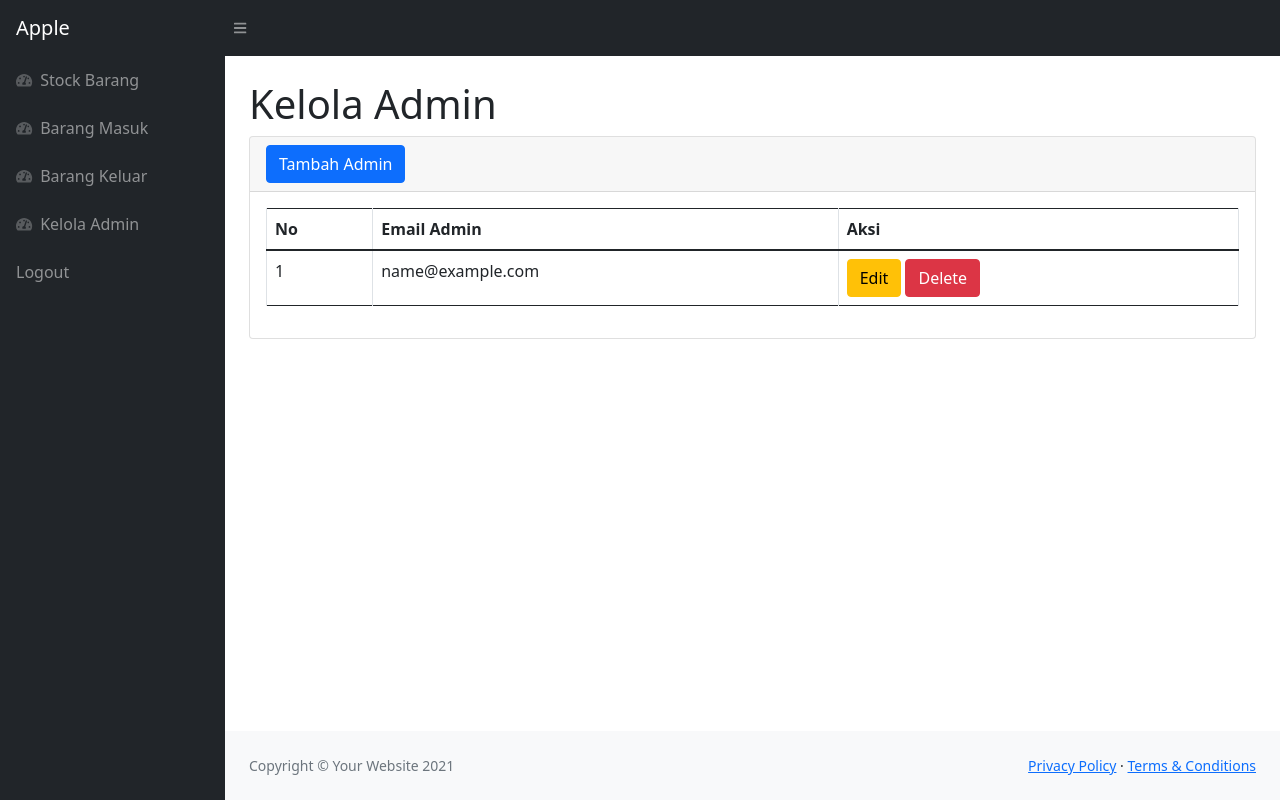
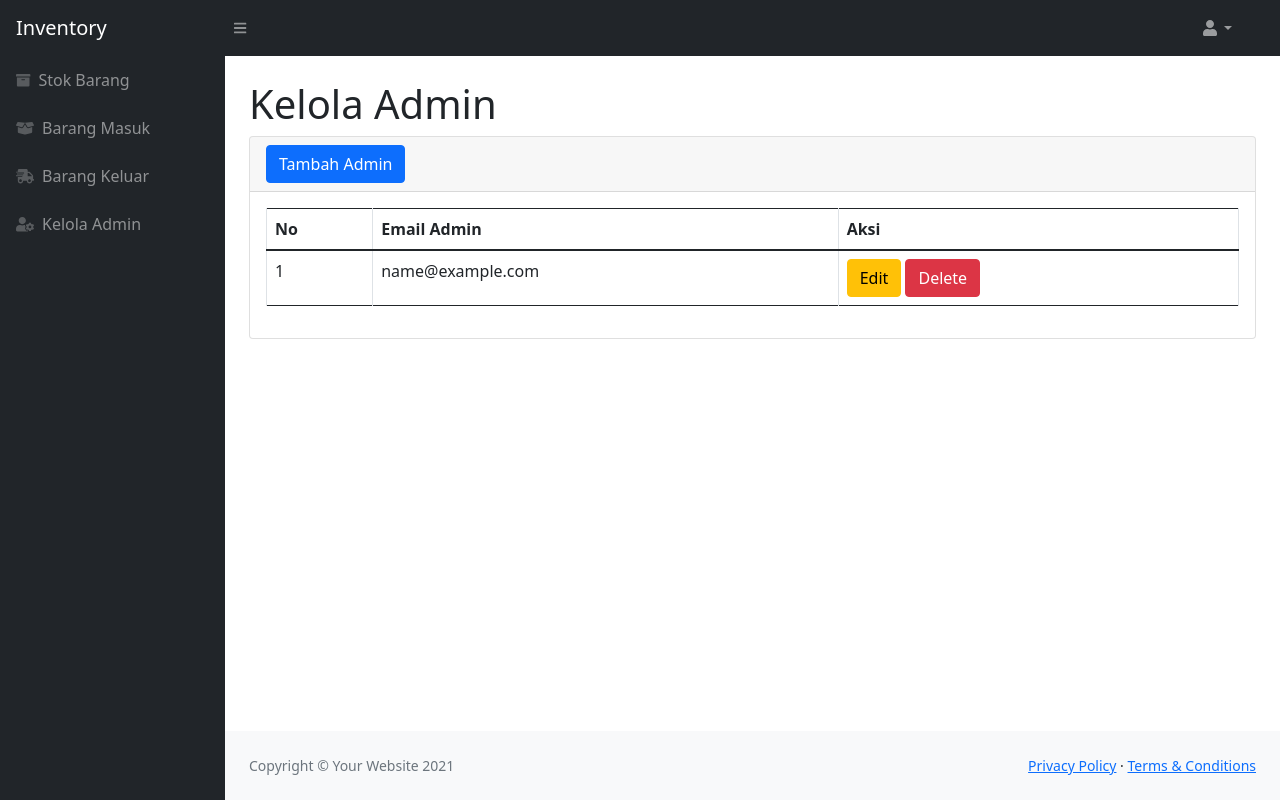
Before and after one commit to michelleprdd/stockbarang, a PHP site: page /stokbarang/admin.php in a window 1280 px wide. Run offline with PHP 8.4, Linux system fonts and the light colour scheme; the visitor is signed in with stand-in values (Sample User, id 1); tables that the repository leaves empty or names only in its code hold one stand-in row (values such as "Sample post"); some libraries are stand-ins or nearby versions.

Commit message:
Memperbaiki sidebar pada detail.php

```diff
--- a/admin.php
+++ b/admin.php
@@ -19,33 +19,47 @@ require 'cek.php';
     <body class="sb-nav-fixed">
         <nav class="sb-topnav navbar navbar-expand navbar-dark bg-dark">
             <!-- Navbar Brand-->
-            <a class="navbar-brand ps-3" href="index.php">Apple</a>
+            <a class="navbar-brand ps-3" href="index.php">Inventory</a>
             <!-- Sidebar Toggle-->
             <button class="btn btn-link btn-sm order-1 order-lg-0 me-4 me-lg-0" id="sidebarToggle" href="#!"><i class="fas fa-bars"></i></button>
+            <!-- Navbar Search-->
+            <form class="d-none d-md-inline-block form-inline ms-auto me-0 me-md-3 my-2 my-md-0">
+                <div class="input-group">
+
+                </div>
+            </form>
+            <!-- Navbar-->
+            <ul class="navbar-nav ms-auto ms-md-0 me-3 me-lg-4">
+                <li class="nav-item dropdown">
+                    <a class="nav-link dropdown-toggle" id="navbarDropdown" href="#" role="button" data-bs-toggle="dropdown" aria-expanded="false"><i class="fas fa-user fa-fw"></i></a>
+                    <ul class="dropdown-menu dropdown-menu-end" aria-labelledby="navbarDropdown">
+                        <li><a class="dropdown-item" href="logout.php">Logout</a></li>
+                    </ul>
+                </li>
+            </ul>
         </nav>
         <div id="layoutSidenav">
             <div id="layoutSidenav_nav">
                 <nav class="sb-sidenav accordion sb-sidenav-dark" id="sidenavAccordion">
                     <div class="sb-sidenav-menu">
                         <div class="nav">
-                            <a class="nav-link" href="index.php">
-                                <div class="sb-nav-link-icon"><i class="fas fa-tachometer-alt"></i></div>
-                                Stock Barang
+                        <a class="nav-link" href="index.php">
+                                <div class="sb-nav-link-icon"><i class="fas fa-archive"></i></div>
+                                Stok Barang
                             </a>
+
                             <a class="nav-link" href="masuk.php">
-                                <div class="sb-nav-link-icon"><i class="fas fa-tachometer-alt"></i></div>
+                                <div class="sb-nav-link-icon"><i class="fas fa-box-open"></i></div>
                                 Barang Masuk
                             </a>
+
                             <a class="nav-link" href="keluar.php">
-                                <div class="sb-nav-link-icon"><i class="fas fa-tachometer-alt"></i></div>
+                                <div class="sb-nav-link-icon"><i class="fas fa-shipping-fast"></i></div>
                                 Barang Keluar
                             </a>
                             <a class="nav-link" href="admin.php">
-                                <div class="sb-nav-link-icon"><i class="fas fa-tachometer-alt"></i></div>
+                                <div class="sb-nav-link-icon"><i class="fas fa-user-cog"></i></div>
                                 Kelola Admin
-                            </a>
-                            <a class="nav-link" href="logout.php">
-                               Logout
                             </a>
                         </div>
                     </div>
```
